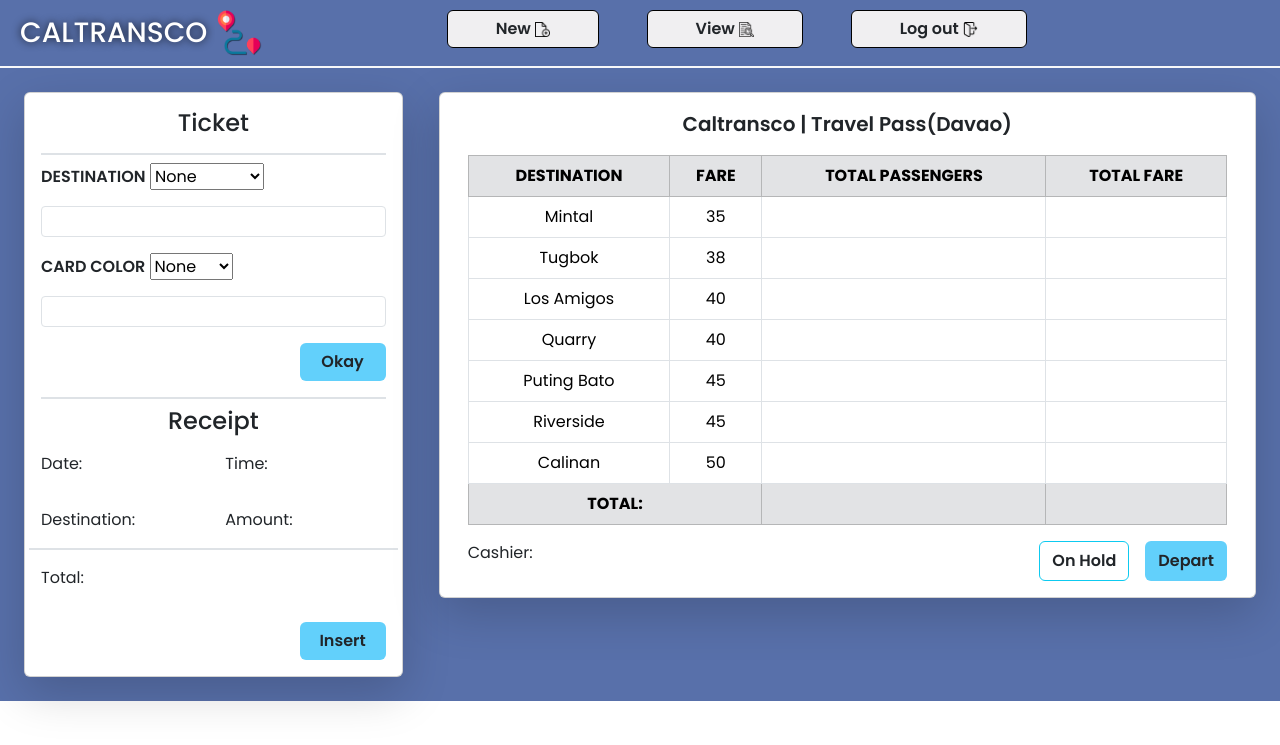
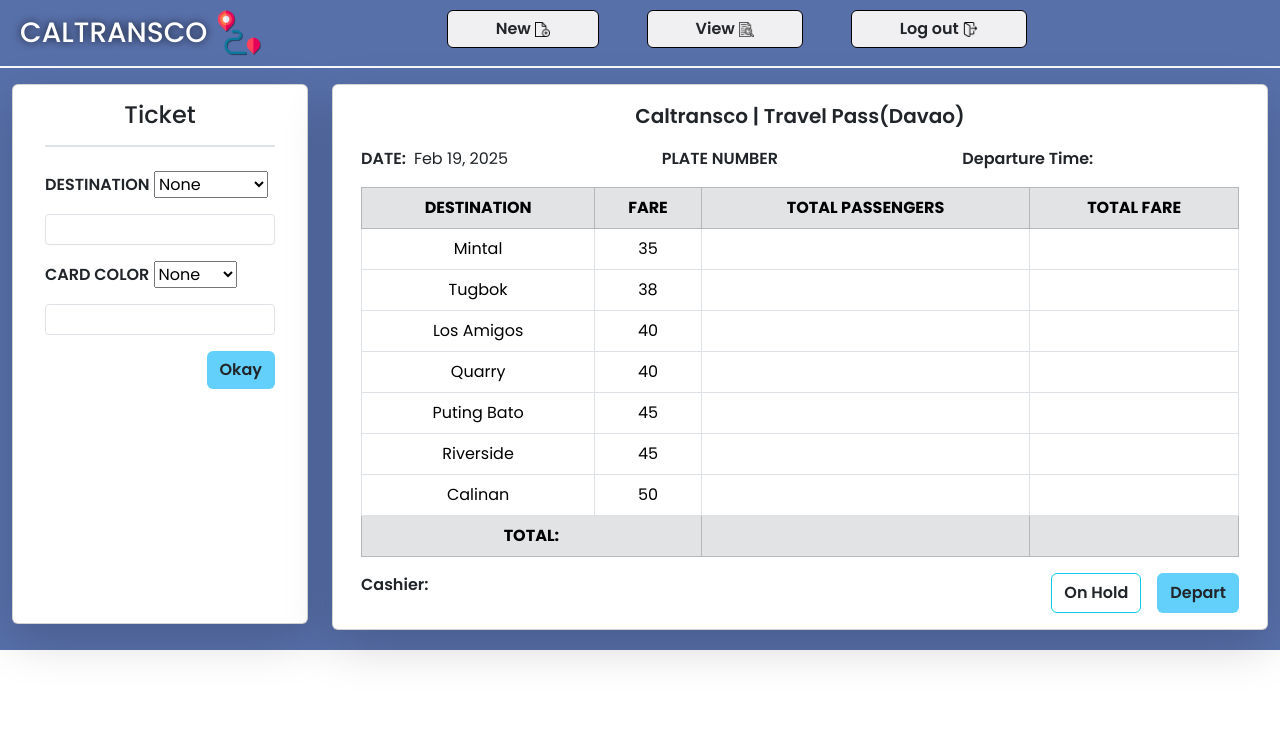
Before and after one commit to Moonslope/IT6-PROJ-COPY, a PHP site: page /cashierUI.php in a window 1280 px wide. Shown: the top 745 px of the page. Run offline with PHP 8.4, Linux system fonts and the light colour scheme.

Commit message:
edit cashierUI

```diff
--- a/CashierUI/cashierUI.php
+++ b/CashierUI/cashierUI.php
@@ -6,8 +6,8 @@
 ?>
 
 <body>
-   <div class="con-bg container-fluid h-100">
-      <div class="row border border-top-0 border-end-0 border-start-0 border-light border-2 pb-2">
+   <div style="height: 650px;" class="con-bg container-fluid">
+      <div class="row border border-top-0 border-end-0 border-start-0 border-light border-2 pb-2 mb-3">
          <div class="col col-4 d-flex gap-2 ms-2 mt-2">
             <h1 class="fs-3 mt-2 text-white" style="text-shadow: 0px 0px 8px rgba(0, 0, 0, 0.8);">CALTRANSCO</h1>
             <img src="../images/image.png" alt="" class="img-fluid " width="50" height="50">
@@ -33,14 +33,14 @@
       </div>
 
       <div class="row">
-         <div class="col col-4 py-4 px-4">
-            <div class="card shadow-lg">
-               <div class="card-body">
+         <div class="col col-3">
+            <div style="height: 540px;" class="card shadow-lg">
+               <div class="card-body mx-3">
                   <h1 class="card-title fs-4 text-center border border-start-0 border-end-0 border-top-0 border-2 pb-3">Ticket</h1>
 
                   <div>
                      <form method="POST">
-                        <div>
+                        <div class="mt-4">
                            <label class="fw-semibold" for="dd-destination">DESTINATION</label>
                            <select id="dd-destination" name="dd-destination" onchange="this.form.submit()">
                               <option value="">None</option>
@@ -75,53 +75,35 @@
                         </div>
 
                         <div class="d-flex justify-content-end">
-                           <button class="btn btn-h fw-semibold w-25" type="submit">Okay</button>
+                           <button class="btn btn-h fw-semibold" type="submit">Okay</button>
                         </div>
 
                      </form>
-                  </div>
-
-                  <div>
-                     <h1 class="card-title fs-4 text-center border border-start-0 border-end-0 border-bottom-0 border-2 my-3 pt-2">Receipt</h1>
-
-                     <div class="row mb-3">
-                        <div class="col">
-                           <p>Date:</p>
-                        </div>
-                        <div class="col">
-                           <p>Time:</p>
-                        </div>
-                     </div>
-
-                     <div class="row">
-                        <div class="col">
-                           <p>Destination:</p>
-                        </div>
-                        <div class="col">
-                           <p>Amount:</p>
-                        </div>
-                     </div>
-
-                     <div class="row border border-start-0 border-end-0 border-bottom-0 border-2">
-                        <div class="col mt-3">
-                           <p>Total:</p>
-                        </div>
-                     </div>
-
-                     <div class="d-flex justify-content-end mt-3">
-                        <button type="submit" class="btn btn-h fw-semibold w-25">Insert</button>
-                     </div>
-
                   </div>
                </div>
             </div>
          </div>
 
-         <div class="col col-8 py-4 pe-4">
+         <div class="col col-9">
             <div class="card shadow-lg">
                <div class="card-body">
                   <p class="card-title fw-semibold fs-5 text-center">Caltransco | Travel Pass(Davao)</p>
                   <div class="container mt-3">
+                     <div class="row">
+                        <div class="col d-flex gap-2">
+                           <p class="fw-semibold">DATE: </p>
+                           <p><?php echo date('M d, Y'); ?></p>
+                        </div>
+
+                        <div class="col">
+                           <p class="fw-semibold">PLATE NUMBER</p>
+                           <!-- dropdown ni dre -->
+                        </div>
+
+                        <div class="col">
+                           <p class="fw-semibold">Departure Time:</p>
+                        </div>
+                     </div>
                      <div class="row">
                         <div class="col">
                            <table class="table table-bordered table-hover text-center">
@@ -188,7 +170,7 @@
 
                            <div class="row">
                               <div class="col">
-                                 <p>Cashier: </p>
+                                 <p class="fw-semibold">Cashier: </p>
                               </div>
                               <div class="col d-flex gap-3 justify-content-end">
                                  <button class="btn btn-outline-info text-dark fw-semibold">On Hold</button>
```
Also changed, not shown: i6proj.sql (+40 -3 lines).
